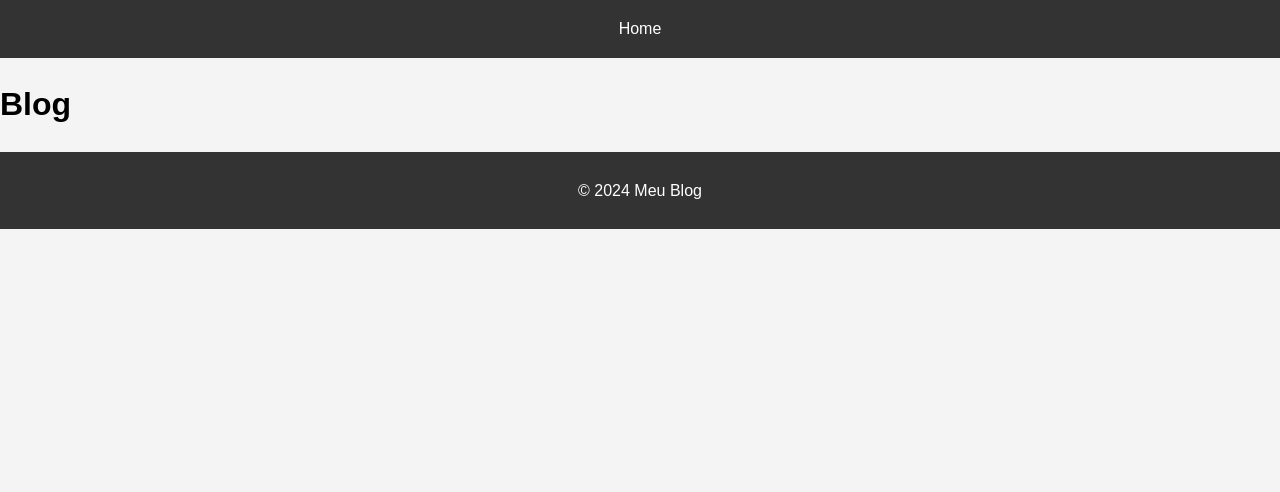
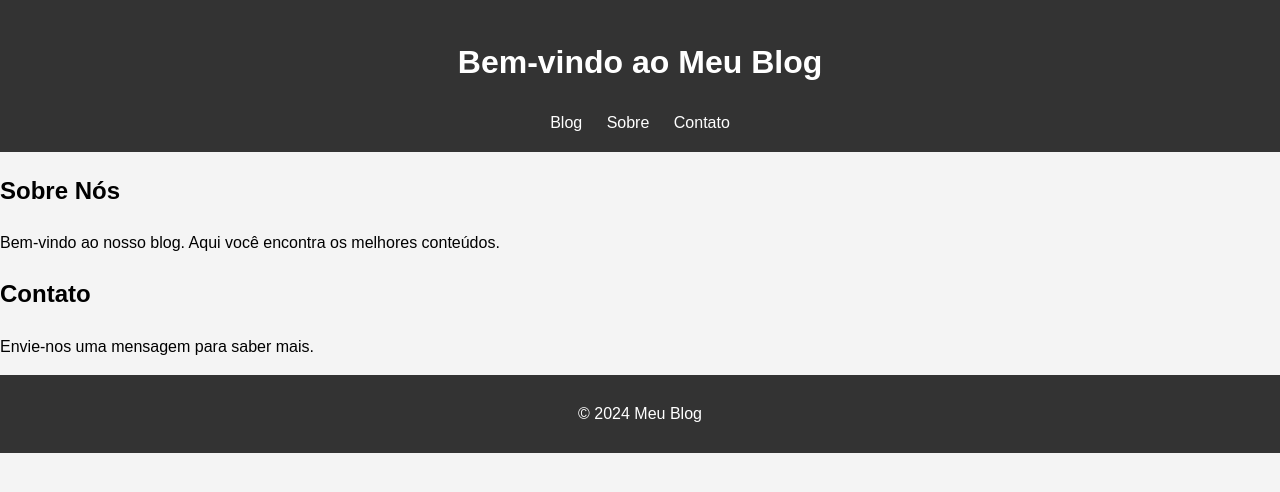
Before and after one commit to FelipeA1ves/Aprendendo-All, a PHP site: page / in a window 1280 px wide. Shown: the top 492 px of the page. Run offline with PHP 8.4, Linux system fonts and the light colour scheme; data that the repository does not hold is empty.

Commit message:
atualização geral

```diff
--- a/index.php
+++ b/blog.php
@@ -6,7 +6,7 @@ $query = "SELECT * FROM posts ORDER BY created_at DESC";
 $result = mysqli_query($conn, $query);
 ?>
 
-<h1>Blog</h1>
+<h1>Postagens Recentes</h1>
 <?php while($post = mysqli_fetch_assoc($result)): ?>
   <div class="post">
     <h2><a href="post.php?id=<?php echo $post['id']; ?>"><?php echo $post['title']; ?></a></h2>
--- /dev/null
+++ b/index.html
@@ -0,0 +1,33 @@
+<!DOCTYPE html>
+<html lang="en">
+<head>
+    <meta charset="UTF-8">
+    <meta name="viewport" content="width=device-width, initial-scale=1.0">
+    <link rel="stylesheet" href="css/style.css">
+    <title>Meu Blog - Página Inicial</title>
+</head>
+<body>
+    <header>
+        <h1>Bem-vindo ao Meu Blog</h1>
+        <nav>
+            <a href="blog.php">Blog</a>
+            <a href="#sobre">Sobre</a>
+            <a href="#contato">Contato</a>
+        </nav>
+    </header>
+
+    <section id="sobre">
+        <h2>Sobre Nós</h2>
+        <p>Bem-vindo ao nosso blog. Aqui você encontra os melhores conteúdos.</p>
+    </section>
+
+    <section id="contato">
+        <h2>Contato</h2>
+        <p>Envie-nos uma mensagem para saber mais.</p>
+    </section>
+
+    <footer>
+        <p>&copy; 2024 Meu Blog</p>
+    </footer>
+</body>
+</html>
```
